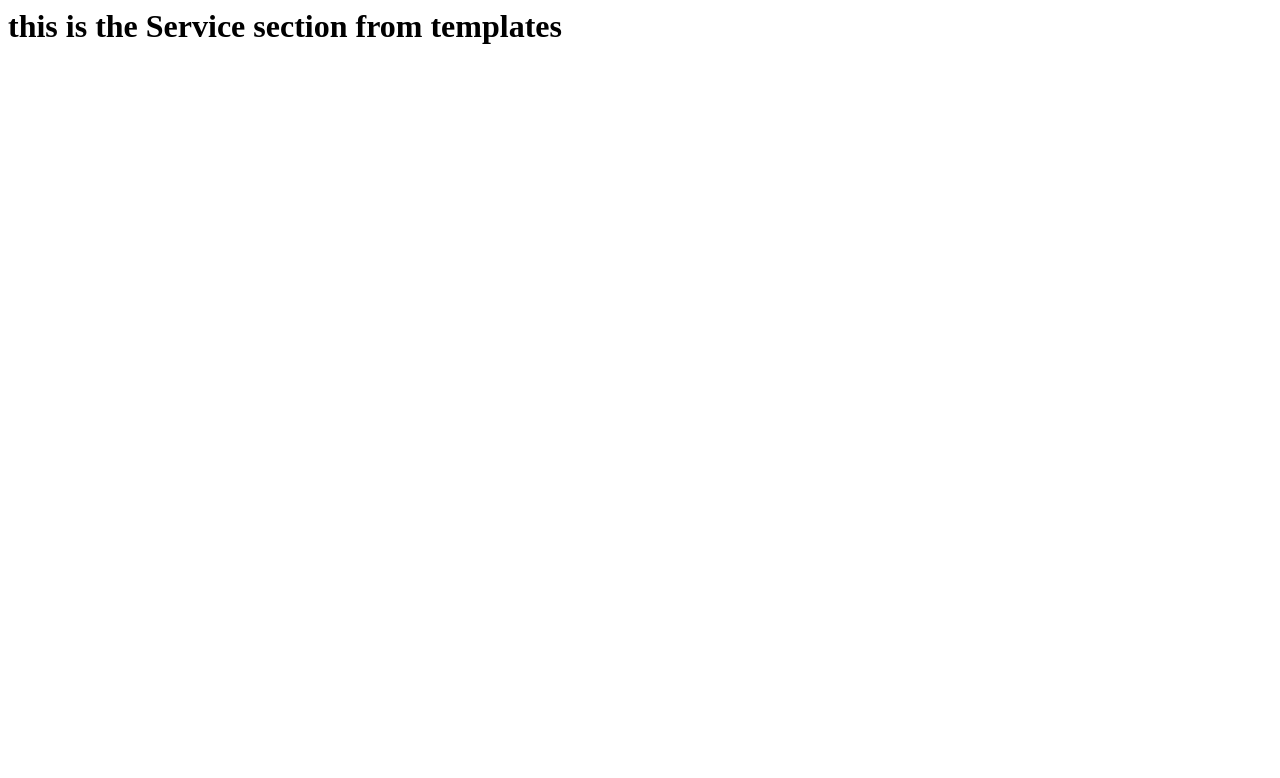
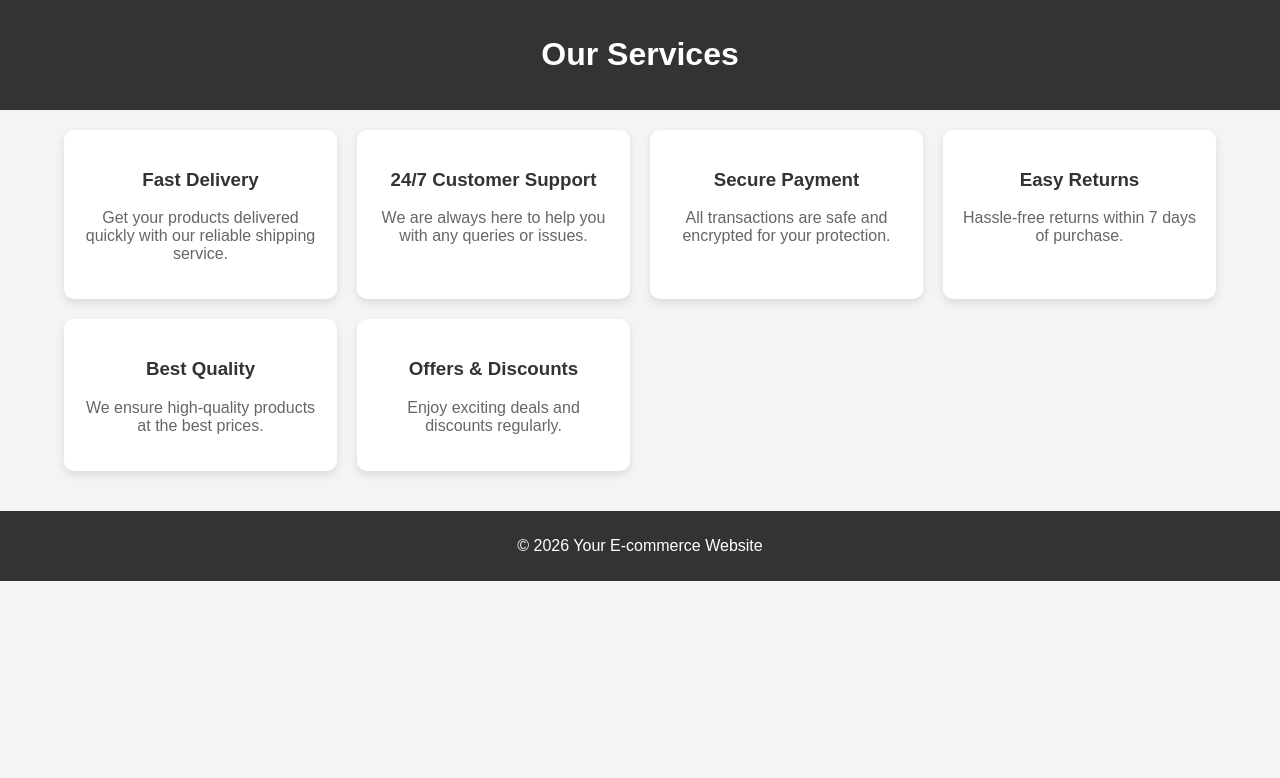
Before and after one commit to akhu-21/-Django, a Django app: page /service/ in a window 1280 px wide. Shown: the top 778 px of the page. Run offline with Django 5.2, Linux system fonts and the light colour scheme.

Commit message:
service page added

```diff
--- a/templates/service.html
+++ b/templates/service.html
@@ -1 +1,111 @@
-<h1>this is the Service section from templates</h1>
+<!DOCTYPE html>
+<html lang="en">
+<head>
+    <meta charset="UTF-8">
+    <meta name="viewport" content="width=device-width, initial-scale=1.0">
+    <title>Our Services</title>
+
+    <style>
+        body {
+            font-family: Arial, sans-serif;
+            margin: 0;
+            background-color: #f4f4f4;
+        }
+
+        header {
+            background-color: #333;
+            color: white;
+            padding: 15px;
+            text-align: center;
+        }
+
+        .container {
+            width: 90%;
+            margin: auto;
+            padding: 20px;
+        }
+
+        .services {
+            display: grid;
+            grid-template-columns: repeat(auto-fit, minmax(250px, 1fr));
+            gap: 20px;
+        }
+
+        .service-box {
+            background: white;
+            padding: 20px;
+            border-radius: 10px;
+            text-align: center;
+            box-shadow: 0 4px 8px rgba(0,0,0,0.1);
+            transition: 0.3s;
+        }
+
+        .service-box:hover {
+            transform: translateY(-5px);
+        }
+
+        .service-box h3 {
+            color: #333;
+        }
+
+        .service-box p {
+            color: #666;
+        }
+
+        footer {
+            text-align: center;
+            padding: 10px;
+            background-color: #333;
+            color: white;
+            margin-top: 20px;
+        }
+    </style>
+</head>
+<body>
+
+<header>
+    <h1>Our Services</h1>
+</header>
+
+<div class="container">
+    <div class="services">
+
+        <div class="service-box">
+            <h3>Fast Delivery</h3>
+            <p>Get your products delivered quickly with our reliable shipping service.</p>
+        </div>
+
+        <div class="service-box">
+            <h3>24/7 Customer Support</h3>
+            <p>We are always here to help you with any queries or issues.</p>
+        </div>
+
+        <div class="service-box">
+            <h3>Secure Payment</h3>
+            <p>All transactions are safe and encrypted for your protection.</p>
+        </div>
+
+        <div class="service-box">
+            <h3>Easy Returns</h3>
+            <p>Hassle-free returns within 7 days of purchase.</p>
+        </div>
+
+        <div class="service-box">
+            <h3>Best Quality</h3>
+            <p>We ensure high-quality products at the best prices.</p>
+        </div>
+
+        <div class="service-box">
+            <h3>Offers & Discounts</h3>
+            <p>Enjoy exciting deals and discounts regularly.</p>
+        </div>
+
+    </div>
+</div>
+
+<footer>
+    <p>&copy; 2026 Your E-commerce Website</p>
+</footer>
+
+</body>
+</html>
```
